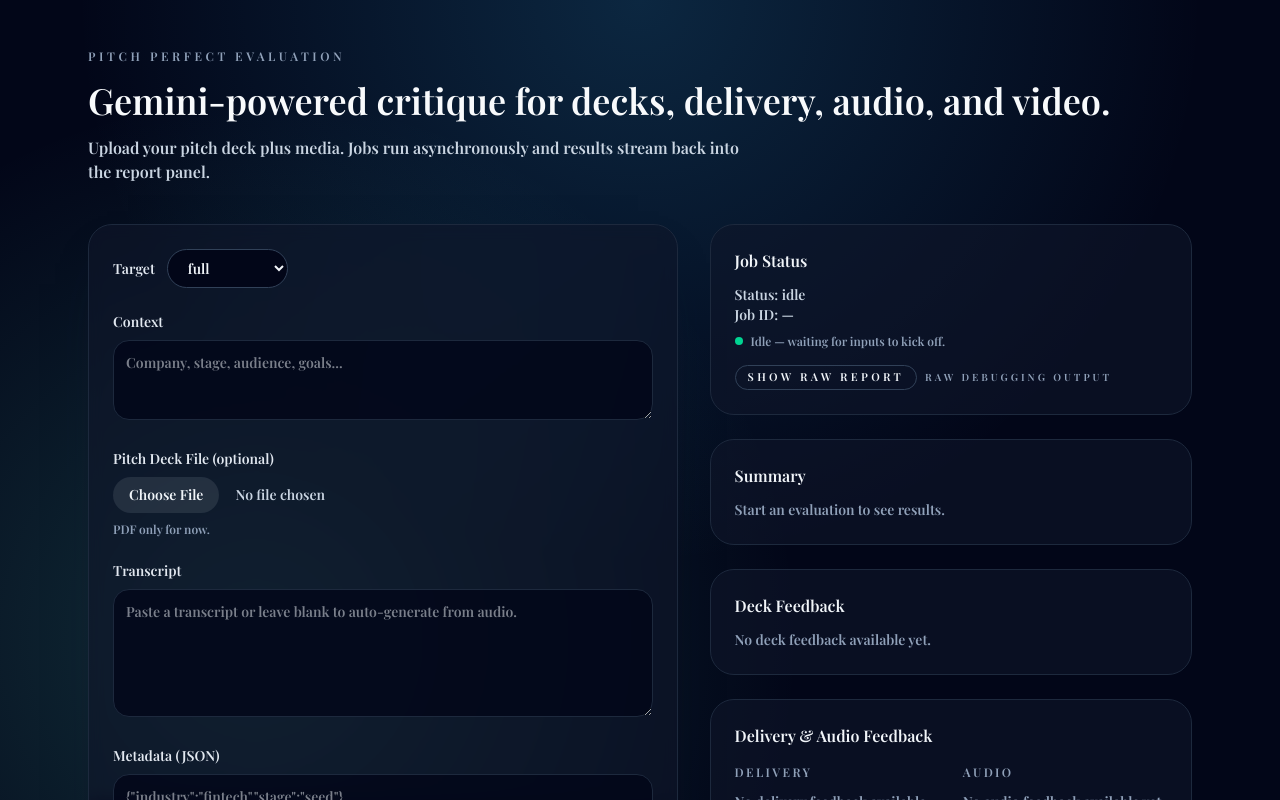
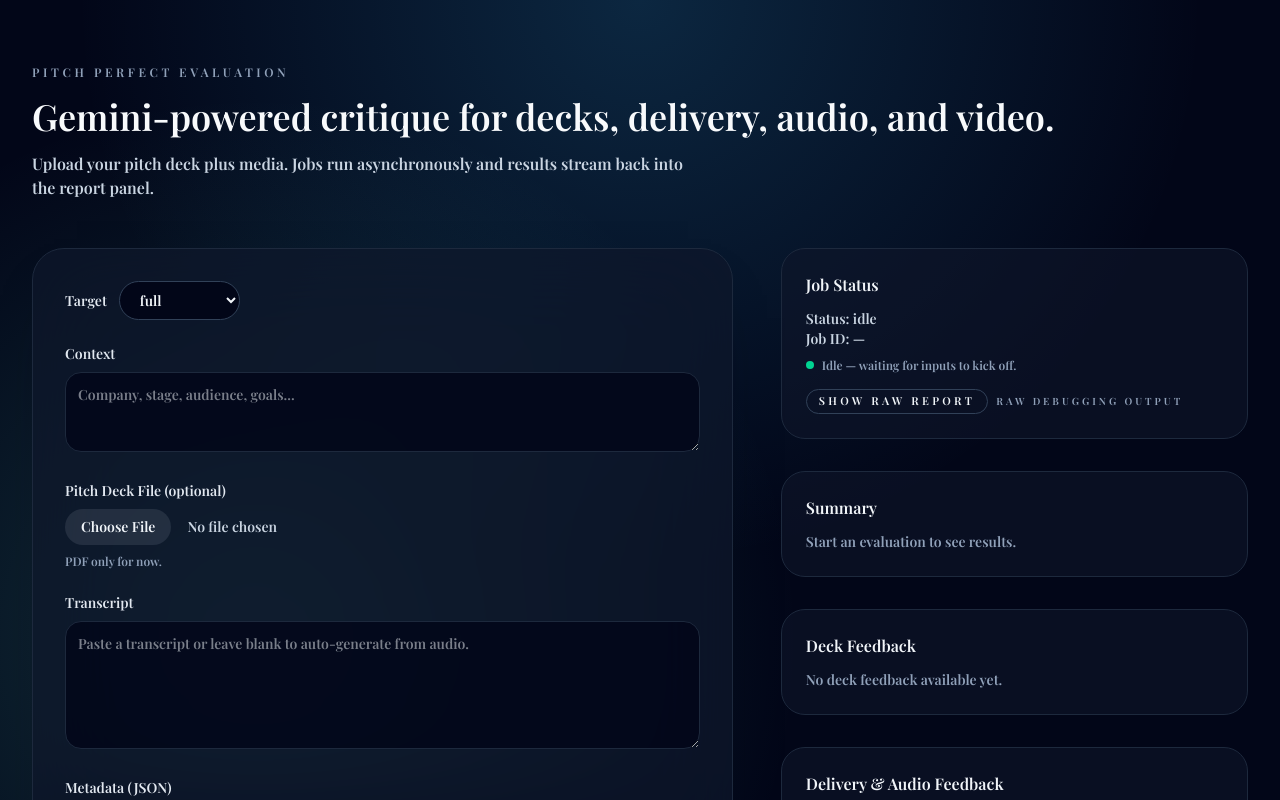
Before and after one commit to fuzzylogique/pitch-perfect, a Next.js app in the folder code/: page / in a window 1280 px wide. Shown: the top 800 px of the page. Built offline with nearby package versions, Linux system fonts and the light colour scheme.

Commit message:
Improve UI spacing and background

```diff
--- a/code/src/app/page.tsx
+++ b/code/src/app/page.tsx
@@ -567,7 +567,7 @@
   return (
     <div className="min-h-screen bg-slate-950 text-slate-100">
       <div className="absolute inset-0 bg-[radial-gradient(circle_at_top,_rgba(56,189,248,0.18),_transparent_55%),radial-gradient(circle_at_20%_80%,_rgba(94,234,212,0.18),_transparent_45%)]" />
-      <main className="relative mx-auto flex w-full max-w-6xl flex-col gap-10 px-6 py-12">
+      <main className="relative mx-auto flex w-full max-w-7xl flex-col gap-12 px-8 py-16">
         <header className="fade-in-up flex flex-col gap-4">
           <p className="text-xs uppercase tracking-[0.3em] text-slate-400">
             Pitch Perfect Evaluation
@@ -581,10 +581,10 @@
           </p>
         </header>
 
-        <section className="grid gap-8 lg:grid-cols-[1.1fr_0.9fr]">
+        <section className="grid gap-10 lg:grid-cols-[1.2fr_0.8fr] xl:gap-12">
           <form
             onSubmit={handleSubmit}
-            className="fade-in-up flex min-w-0 flex-col gap-6 rounded-3xl border border-slate-800 bg-slate-900/60 p-6 shadow-[0_20px_60px_-40px_rgba(15,23,42,0.9)] backdrop-blur"
+            className="fade-in-up flex min-w-0 flex-col gap-6 rounded-[32px] border border-slate-800 bg-slate-900/70 p-8 shadow-[0_25px_65px_-45px_rgba(2,6,23,0.85)] backdrop-blur-2xl"
           >
             <div className="flex flex-wrap items-center gap-3">
               <label className="text-sm font-semibold text-slate-200">
@@ -744,7 +744,7 @@
             )}
           </form>
 
-          <div className="fade-in-up flex min-w-0 flex-col gap-6">
+          <div className="fade-in-up flex min-w-0 flex-col gap-8">
             <div className="rounded-3xl border border-slate-800 bg-slate-900/60 p-6">
               <h2 className="text-base font-semibold text-slate-100">
                 Job Status
```
